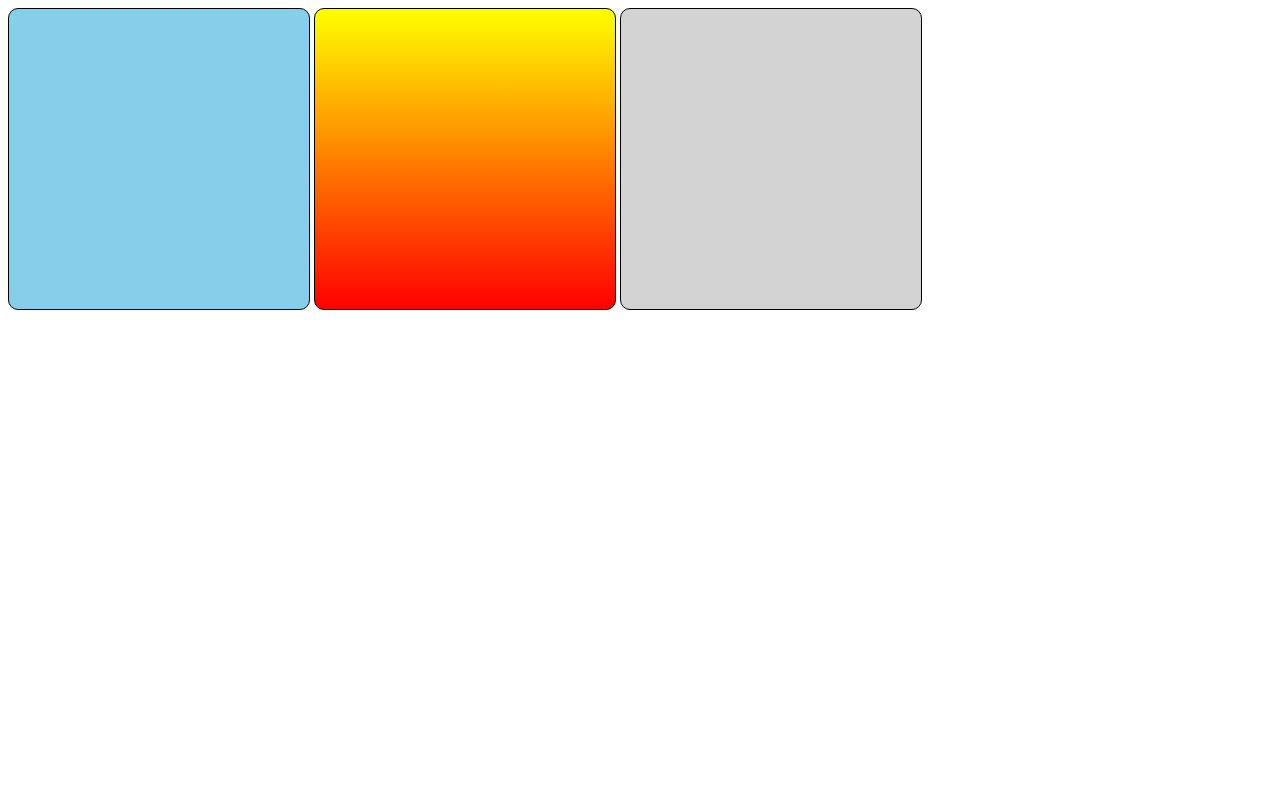
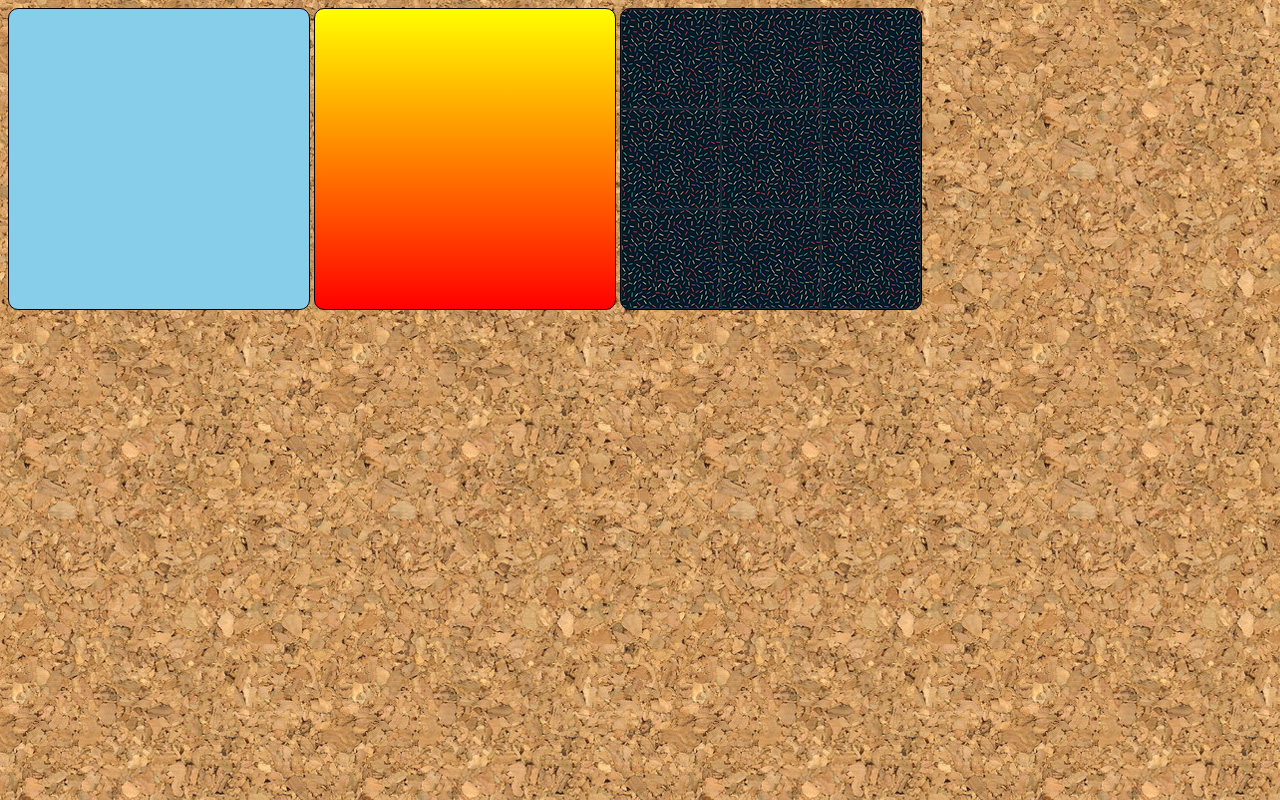
Before and after one commit to Matheusgpereira/HTML-CSS, a plain HTML site: page exercicios/ex026/fondo001.html in a window 1280 px wide. Drawn offline with Linux system fonts and the light colour scheme.

Commit message:
V1 ex026

```diff
--- a/exercicios/ex026/fondo001.html
+++ b/exercicios/ex026/fondo001.html
@@ -6,6 +6,9 @@
     <meta name="viewport" content="width=device-width, initial-scale=1.0">
     <title>teste de imagen de fundo</title>
     <style>
+        body {
+            background-image: url("imagens/wallpaper001.jpg");
+        }
         div.quadrado {
             display: inline-block;
             border: 1px solid black;
@@ -22,7 +25,7 @@
             background-image: linear-gradient(to bottom, yellow, red);
         }
         div#q3 {
-            background-image: url('imagens/__MACOSX/._pattern004.png');
+            background-image: url("imagens/pattern001.png");
         }
 
     </style>
```
